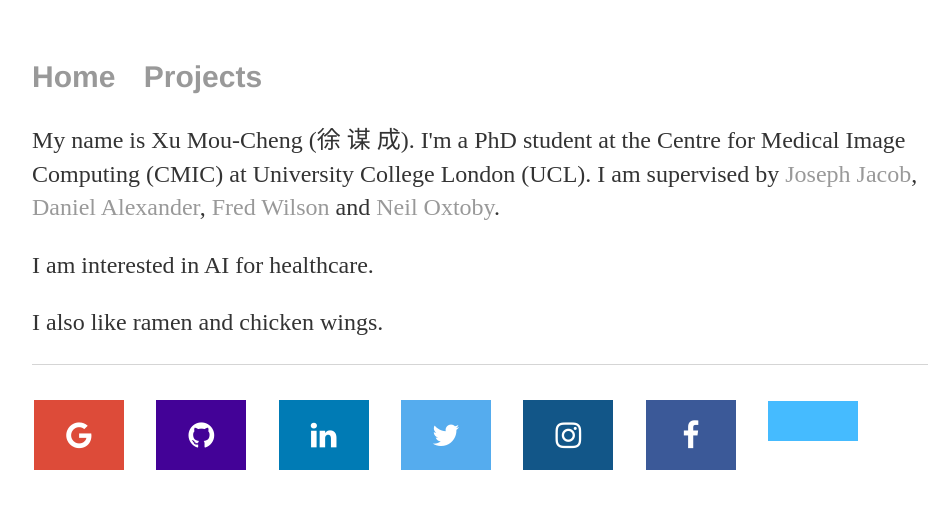
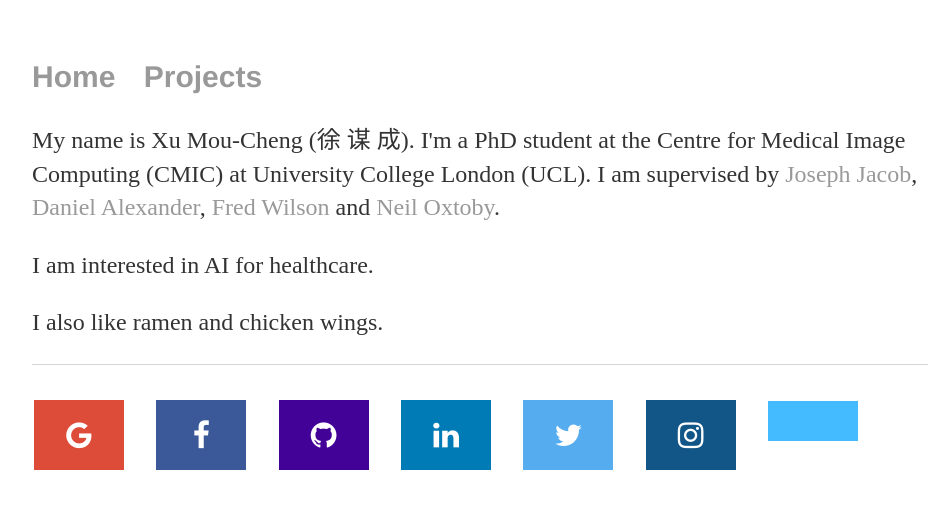
Before and after one commit to moucheng2017/mouchengxu.github.io, a Jekyll site: the page built from index.html, in a window 1280 px wide. Shown: the top 509 px of the page, without its empty margins (160-1107 px from the left). Built offline with Jekyll 4.4.1, drawn with Linux system fonts in a browser that asks for light colours.

Commit message:
Update default.html

```diff
--- a/_layouts/default.html
+++ b/_layouts/default.html
@@ -21,11 +21,11 @@
 			<footer>
 	    		<ul>
 				<li><a href="https://scholar.google.com/citations?user=7uJJaLIAAAAJ&hl=en" class="fa fa-google"></a></li>
+				<li><a href="https://www.facebook.com/moucheng.xu.1" class="fa fa-facebook"></a></li>
 				<li><a href="https://github.com/moucheng2017" class="fa fa-github"></a></li>
 				<li><a href="https://www.linkedin.com/in/moucheng-xu/" class="fa fa-linkedin"></a></li>
 				<li><a href="https://twitter.com/YaoXuexiu" class="fa fa-twitter"></a></li>
 				<li><a href="https://www.instagram.com/xmc_1128_/?hl=en" class="fa fa-instagram"></a></li>
-				<li><a href="https://www.facebook.com/moucheng.xu.1" class="fa fa-facebook"></a></li>
 				<li><a href="moucheng.xu.18@ucl.ac.uk" class="fa fa-mail"></a></li>
 <!-- 				<li><a href="moucheng.xu.18@ucl.ac.uk"> Email </a></li>  -->
 				</ul>
```
